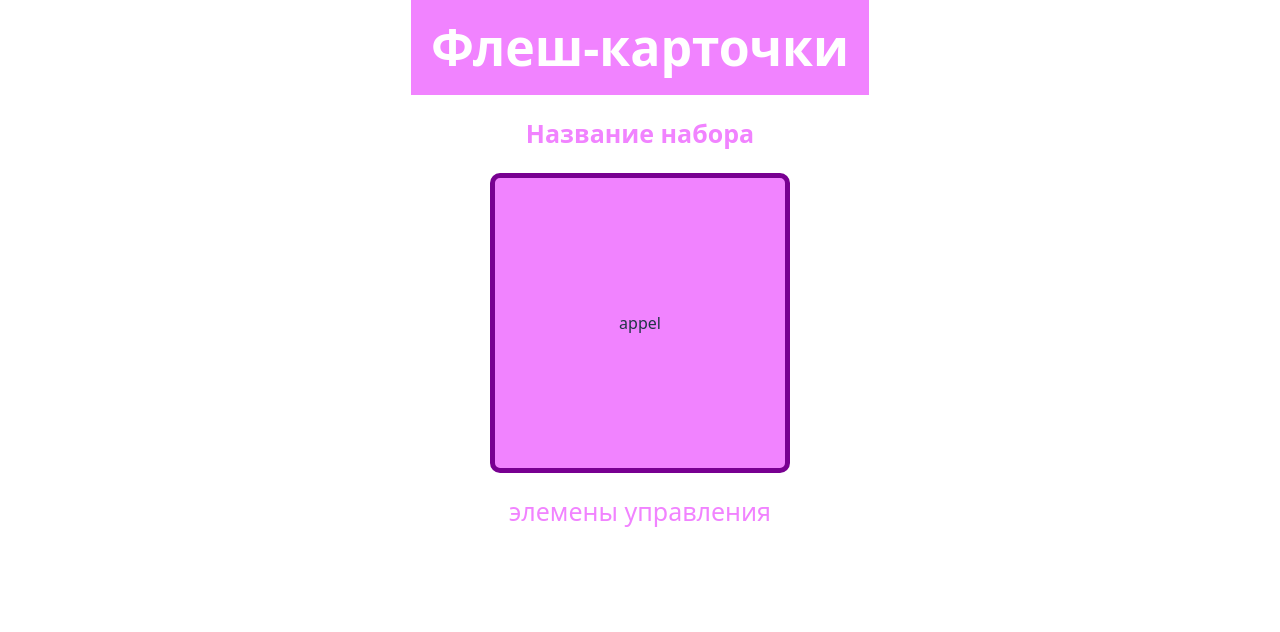
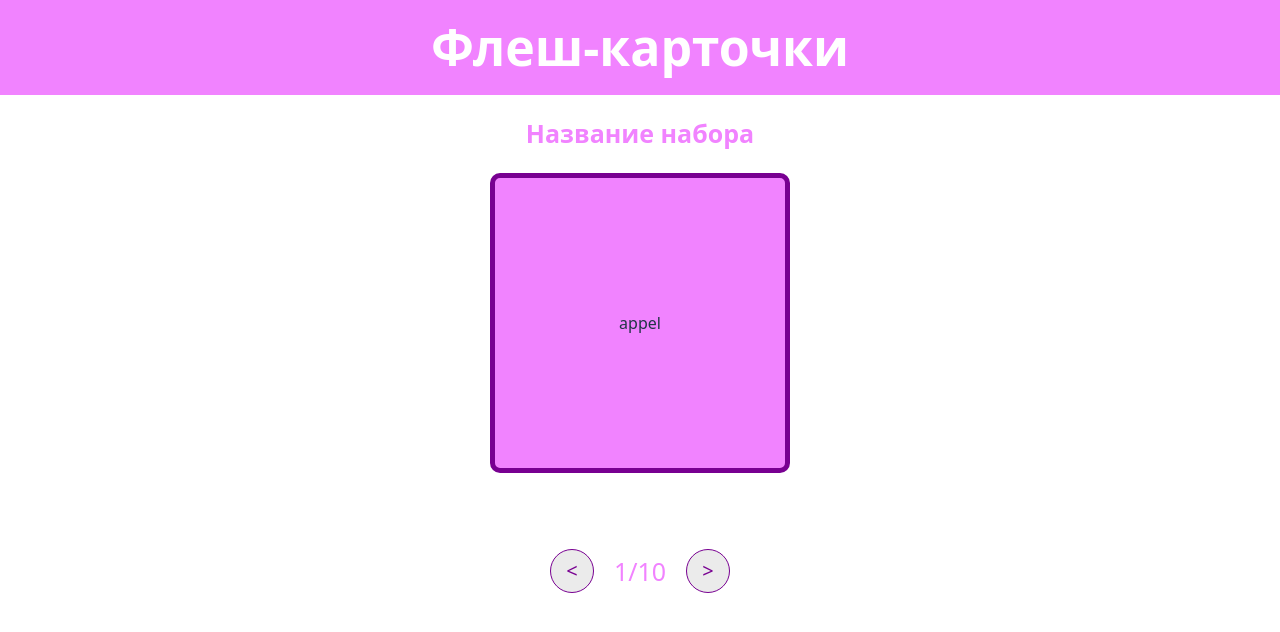
Before and after one commit to oshiba777/react_card, a React (Vite) app: page / in a window 1280 px wide. Shown: the top 632 px of the page. Built offline with nearby package versions, Linux system fonts and the light colour scheme.

Commit message:
conrol panel

```diff
--- a/index.html
+++ b/index.html
@@ -1,5 +1,5 @@
 <!doctype html>
-<html lang="en">
+<html lang="ru">
   <head>
     <meta charset="UTF-8" />
     <link rel="icon" type="image/svg+xml" href="/vite.svg" />
--- a/src/App.css
+++ b/src/App.css
@@ -1,4 +1,4 @@
-*,
+/* *,
 *::after,
 *::before{
     margin: 0;
@@ -23,7 +23,7 @@ body{
 .header {
     background-color: rgb(241, 131, 255);
     padding: 20px;
-    width: 100%;
+    width: 100vw;
 
 }
 h1{
@@ -44,8 +44,8 @@ p{
     color:rgb(241, 131, 255);
     font-size: 25px;
     margin: 20px;;
-}
-.card{
+} */
+/* .card{
     position: relative;
     max-width: 300px;
     min-height: 300px;
@@ -59,6 +59,7 @@ p{
     display: flex;
     justify-content: center;
     align-items: center;
+    margin-bottom: 60px;
 
 }
 .card-check{
@@ -76,4 +77,49 @@ p{
     backface-visibility: hidden;
     transform: rotateY(180deg);
     border-radius: 10px;
+} */
+
+/* .control{
+    display: flex;
+    flex-direction: row;
+    flex-wrap: nowrap;
+    align-items: center;
+    justify-content: center;
+   margin: 0 auto;
 }
+
+button {
+    border-radius: 50%;
+    background: #ebebeb;
+    border: solid 1px #780091;
+    width: 44px;
+    height: 44px;
+    display: flex;
+    align-items: center;
+    justify-content: center;
+    font-size: 20px;
+    transition: all 0.3s ease;
+    padding: 0;
+    margin: 0;
+    color: #780091;
+    line-height: 10px;
+}
+
+.p {
+    font-size: 20px;
+    color: #780091;
+    text-align: center;
+}
+
+button:hover {
+    background: #bebebe;
+    border: solid 1px #780091;
+    transform: scale(1.1);
+    color: #780091;
+}
+
+button:focus{
+    background: #f1f1f1;
+    border-color: #780091;
+    color: #616161;
+} */
--- /dev/null
+++ b/src/components/Card.css
@@ -0,0 +1,33 @@
+.card{
+    position: relative;
+    max-width: 300px;
+    min-height: 300px;
+    background-color:rgb(241, 131, 255);
+    border: solid 5px  #780091;
+    transform-style: preserve-3d;
+    transition: transform 0.5s;
+    cursor: pointer;
+    border-radius: 10px;
+    margin: 20px auto;
+    display: flex;
+    justify-content: center;
+    align-items: center;
+    margin-bottom: 60px;
+
+}
+.card-check{
+  transform: rotateY(180deg);
+}
+
+.card::after{
+    inset: 0;
+    display: flex;
+    justify-content: center;
+    align-items: center;
+    content: attr(data-back);
+    background-color:  rgb(241, 131, 255);
+    position: absolute;
+    backface-visibility: hidden;
+    transform: rotateY(180deg);
+    border-radius: 10px;
+}
--- a/src/components/Card.jsx
+++ b/src/components/Card.jsx
@@ -1,4 +1,5 @@
 import React, { useState } from "react";
+import './Card.css';
 
 export function Card({ front, back }) {
     const [checkCard, setCheckCard] = React.useState(false);
--- /dev/null
+++ b/src/components/Header.css
@@ -0,0 +1,47 @@
+*,
+*::after,
+*::before{
+    margin: 0;
+    padding: 0;
+    box-sizing: border-box;
+}
+
+html,
+body{
+    height: 100%;
+    min-width: 100%;
+}
+body{
+    display: grid;
+    grid-template-rows: auto 1fr auto;
+}
+
+.root{
+  width: 100%;
+}
+
+.header {
+    background-color: rgb(241, 131, 255);
+    padding: 20px;
+    width: 100vw;
+
+}
+h1{
+    text-align: center;
+    color: #ffffff;
+    font-size: 50px;
+}
+
+h2{
+    text-align: center;
+    color:rgb(241, 131, 255);
+    font-size: 25px;
+    margin: 20px;;
+}
+
+p{
+  text-align: center;
+    color:rgb(241, 131, 255);
+    font-size: 25px;
+    margin: 20px;;
+}
--- a/src/components/Header.jsx
+++ b/src/components/Header.jsx
@@ -1,3 +1,4 @@
+import './Header.css';
 export function Header (){
     return (
         <div className="header">
--- /dev/null
+++ b/src/components/Set.css
@@ -0,0 +1,44 @@
+.control{
+    display: flex;
+    flex-direction: row;
+    flex-wrap: nowrap;
+    align-items: center;
+    justify-content: center;
+   margin: 0 auto;
+}
+
+button {
+    border-radius: 50%;
+    background: #ebebeb;
+    border: solid 1px #780091;
+    width: 44px;
+    height: 44px;
+    display: flex;
+    align-items: center;
+    justify-content: center;
+    font-size: 20px;
+    transition: all 0.3s ease;
+    padding: 0;
+    margin: 0;
+    color: #780091;
+    line-height: 10px;
+}
+
+.p {
+    font-size: 20px;
+    color: #780091;
+    text-align: center;
+}
+
+button:hover {
+    background: #bebebe;
+    border: solid 1px #780091;
+    transform: scale(1.1);
+    color: #780091;
+}
+
+button:focus{
+    background: #f1f1f1;
+    border-color: #780091;
+    color: #616161;
+}
--- a/src/components/Set.jsx
+++ b/src/components/Set.jsx
@@ -1,13 +1,18 @@
 import { useState } from "react";
 import cards from "../data.json";
 import{Card} from "./Card"
+import './Set.css';
 export function Set() {
     const [step,setstep] = useState(0);
     return (
         <div>
             <h2>Название набора</h2>
             <Card front={cards[step].front} back={cards[step].back}/>
-            <p>элемены управления</p>
+            <div className="control">
+                <button>&lt;</button>
+                <p>1/10</p>
+                <button>&gt;</button>
+            </div>
         </div>
     );
 }
```
